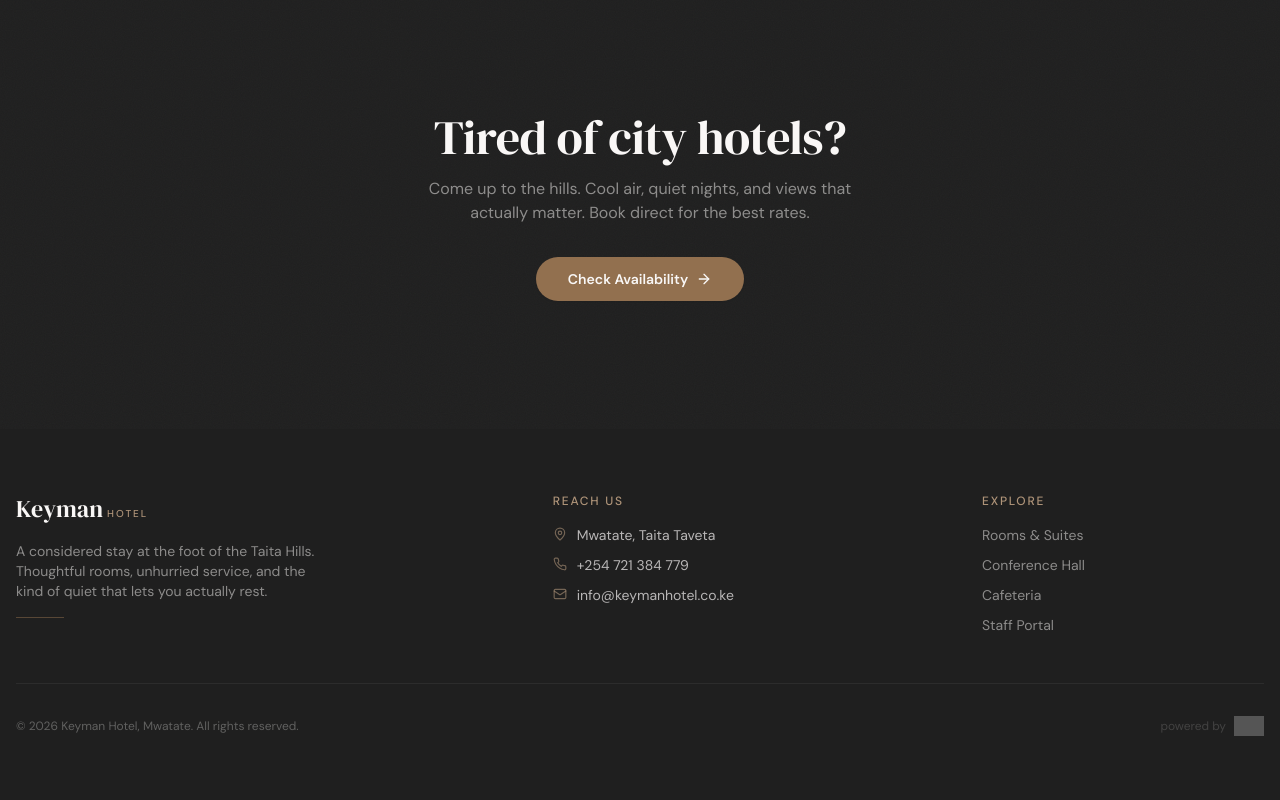
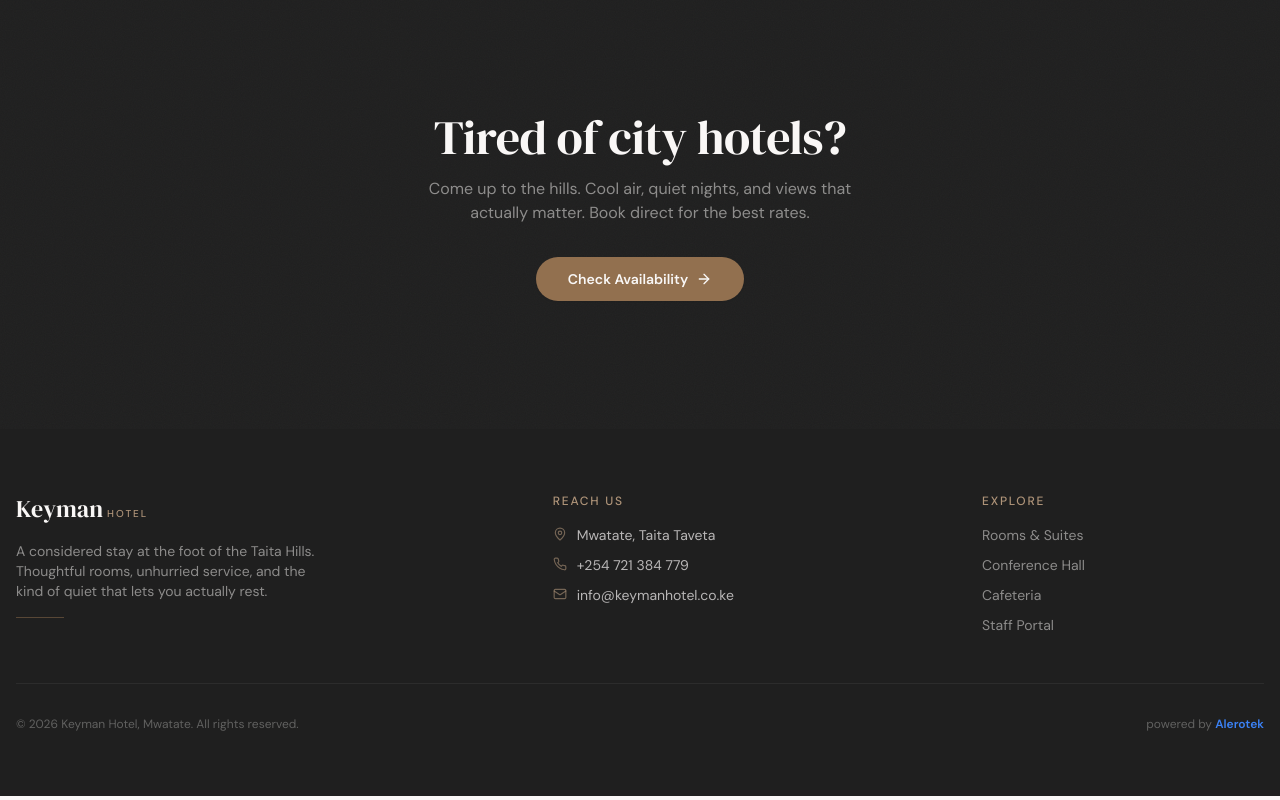
Before and after one commit to alerotek01/-Keyman-Hotel, a React (Vite) app: page / in a window 1280 px wide. Shown: the part 2911-3711 px from the top of the page. Built offline with nearby package versions, Linux system fonts and the light colour scheme; no server answers; the database is empty; the HTML template or start-up script is replaced by a standard one.

Commit message:
Footer: remove Alerotek logo, use brand-colored text only
🤖 Generated with Codebuff
Co-Authored-By: Codebuff <noreply@codebuff.com>

```diff
--- a/src/components/Footer.tsx
+++ b/src/components/Footer.tsx
@@ -74,9 +74,8 @@ export function Footer() {
           <p className="text-[10px] sm:text-xs text-cream/30">
             © {new Date().getFullYear()} Keyman Hotel, Mwatate. All rights reserved.
           </p>
-          <a href="https://www.alerotek.co.ke/studio" target="_blank" rel="noopener noreferrer" className="flex items-center gap-2 opacity-40 hover:opacity-70 transition-opacity">
-            <span className="text-[10px] sm:text-xs text-cream/40">powered by</span>
-            <img src="/alerotek-logo.png" alt="Alerotek" className="h-4 sm:h-5 w-auto brightness-0 invert opacity-60" />
+          <a href="https://www.alerotek.co.ke/studio" target="_blank" rel="noopener noreferrer" className="text-[10px] sm:text-xs text-cream/30 hover:text-[#3B82F6] transition-colors">
+            powered by <span className="font-semibold text-[#3B82F6]">Alerotek</span>
           </a>
         </div>
       </div>
```
